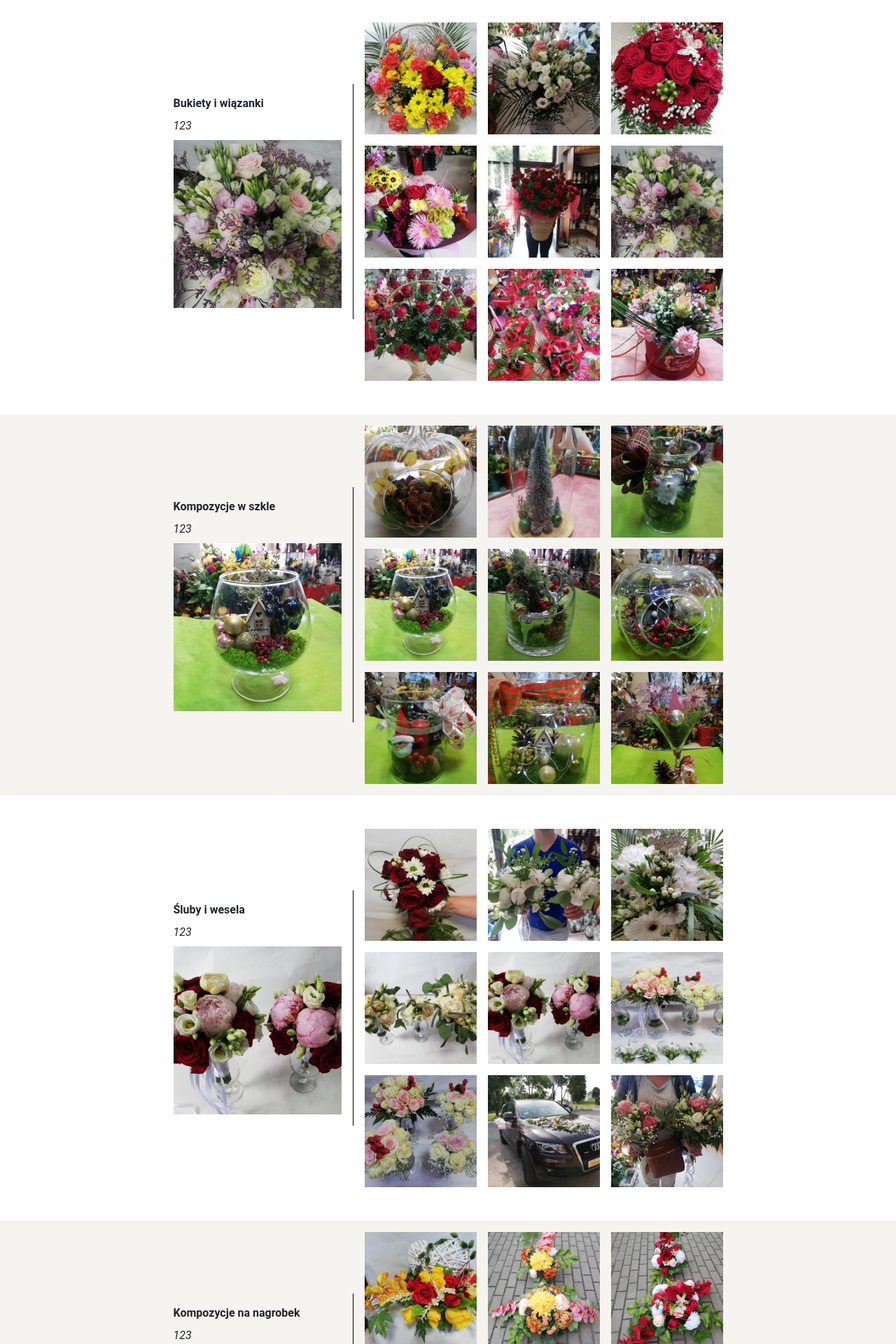
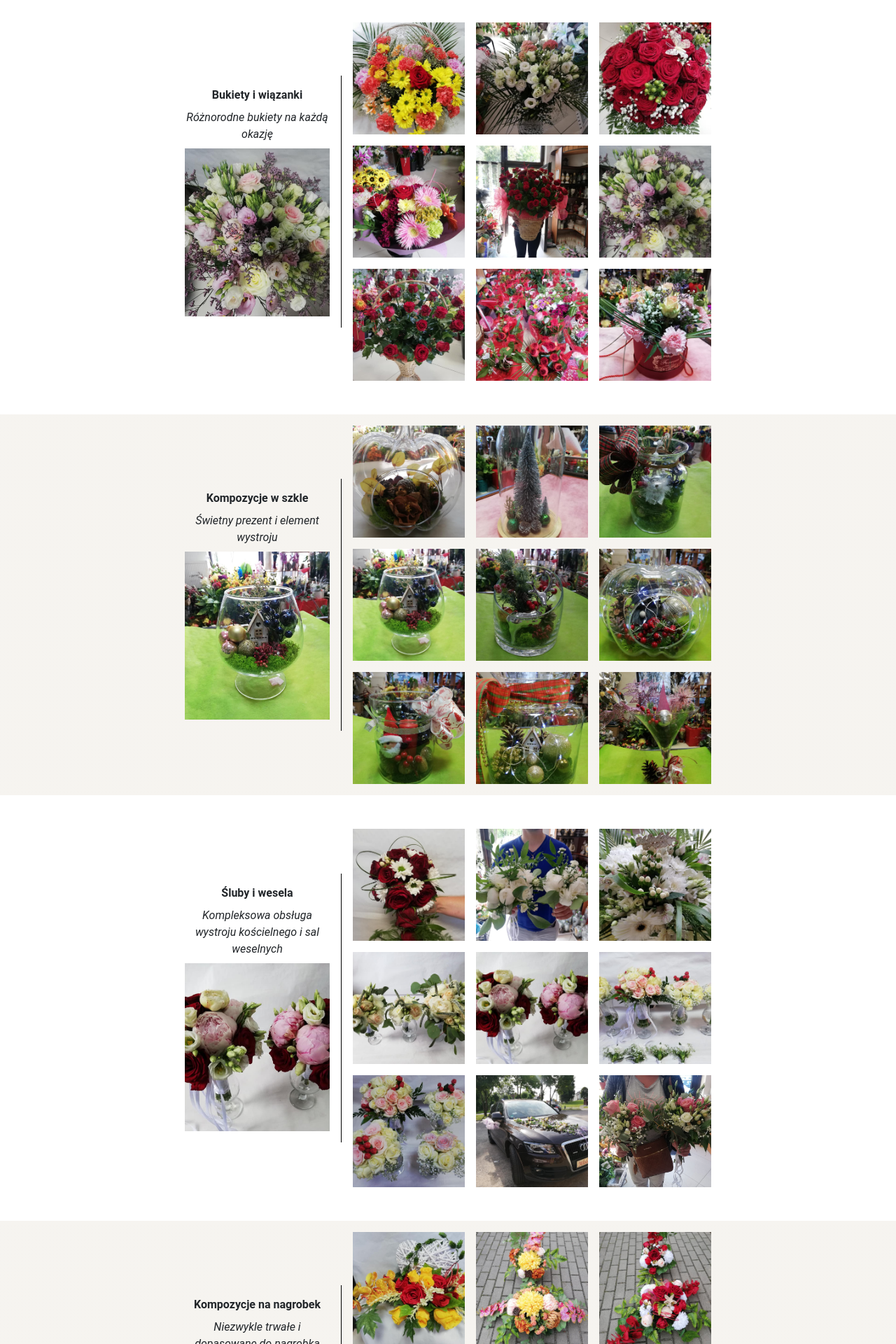
Before and after one commit to SebastianBabinski1/Florists, a React (Create React App) app: page /offer in a window 1280 px wide. Shown: the part 480-2400 px from the top of the page at 70% size. Built offline with nearby package versions, Linux system fonts and the light colour scheme.

Commit message:
Improved styling of offer

```diff
--- a/src/components/Offer/Bouquets.tsx
+++ b/src/components/Offer/Bouquets.tsx
@@ -15,7 +15,9 @@ export const Bouquets = () => {
     >
       <div className="offer-wrapper__left">
         <p className="offer-wrapper__left__title">Bukiety i wiązanki</p>
-        <p className="offer-wrapper__left__description">123</p>
+        <p className="offer-wrapper__left__description">
+          Różnorodne bukiety na każdą okazję
+        </p>
         <img
           className="offer-wrapper__left__image"
           src="assets/Bouquets/bouquet6.jpg"
--- a/src/components/Offer/Cemetery.tsx
+++ b/src/components/Offer/Cemetery.tsx
@@ -16,7 +16,9 @@ export const Cemetery = () => {
     >
       <div className="offer-wrapper__left">
         <p className="offer-wrapper__left__title">Kompozycje na nagrobek</p>
-        <p className="offer-wrapper__left__description">123</p>
+        <p className="offer-wrapper__left__description">
+          Niezwykle trwałe i dopasowane do nagrobka
+        </p>
         <img
           className="offer-wrapper__left__image"
           src="assets/Cemetery/cemetery5.jpg"
--- a/src/components/Offer/Compositions.tsx
+++ b/src/components/Offer/Compositions.tsx
@@ -16,7 +16,9 @@ export const Compositions = () => {
     >
       <div className="offer-wrapper__left">
         <p className="offer-wrapper__left__title">Kompozycje w szkle</p>
-        <p className="offer-wrapper__left__description">123</p>
+        <p className="offer-wrapper__left__description">
+          Świetny prezent i element wystroju
+        </p>
         <img
           className="offer-wrapper__left__image"
           src="assets/Compositions/composition4.jpg"
--- a/src/components/Offer/Offer.tsx
+++ b/src/components/Offer/Offer.tsx
@@ -25,8 +25,8 @@ export const Offer = () => {
       <div className="offer-content-wrapper">
         <p className="offer-content-title page-title">OFERTA</p>
         <div className="offers">
+          <Modal path={path} />
           <PathContext.Provider value={{ setPath }}>
-            <Modal path={path} />
             <Bouquets />
             <Compositions />
             <Weddings />
--- a/src/components/Offer/Weddings.tsx
+++ b/src/components/Offer/Weddings.tsx
@@ -16,7 +16,9 @@ export const Weddings = () => {
     >
       <div className="offer-wrapper__left">
         <p className="offer-wrapper__left__title">Śluby i wesela</p>
-        <p className="offer-wrapper__left__description">123</p>
+        <p className="offer-wrapper__left__description">
+          Kompleksowa obsługa wystroju kościelnego i sal weselnych
+        </p>
         <img
           className="offer-wrapper__left__image"
           src="assets/Weddings/wedding5.jpg"
--- a/src/components/Offer/Wreaths.tsx
+++ b/src/components/Offer/Wreaths.tsx
@@ -16,7 +16,9 @@ export const Wreaths = () => {
     >
       <div className="offer-wrapper__left">
         <p className="offer-wrapper__left__title">Wieńce pogrzebowe</p>
-        <p className="offer-wrapper__left__description">123</p>
+        <p className="offer-wrapper__left__description">
+          Wykonane z najlepszych materiałów
+        </p>
         <img
           className="offer-wrapper__left__image"
           src="assets/Wreaths/wreath6.jpg"
--- a/src/index.css
+++ b/src/index.css
@@ -278,7 +278,9 @@
   background-position: right bottom;
 }
 .offer-wrapper__left {
+  text-align: center;
   padding: 1rem;
+  width: 15rem;
   border-right: 1px solid black;
 }
 .offer-wrapper__left__title {
@@ -290,9 +292,9 @@
   margin-bottom: 0.5rem;
 }
 .offer-wrapper__left__image {
-  width: 15rem;
+  object-fit: cover;
   height: 15rem;
-  object-fit: cover;
+  width: 100%;
 }
 .offer-wrapper__right {
   display: grid;
--- a/src/styles/Offer/_Offer.scss
+++ b/src/styles/Offer/_Offer.scss
@@ -9,7 +9,9 @@
     background-position: right bottom;
 
     &__left{
+        text-align: center;
         padding: 1rem;
+        width: 15rem;
         border-right: 1px solid black;
         &__title{
             font-weight: bold;
@@ -19,13 +21,13 @@
         &__description{
             font-style: italic;
             margin-bottom: 0.5rem;
-
         }
 
         &__image{
-            width: 15rem;
+            object-fit: cover;
             height: 15rem;
-            object-fit: cover;
+            width: 100%;
+
         }
     }
 
--- a/src/styles/index.scss
+++ b/src/styles/index.scss
@@ -6,9 +6,7 @@
 @use './Footer';
 @use './About/AboutContent';
 @use './About/Opinions';
-@use './Offer/Bouquets';
 @use './Offer/Offer';
-@use './Offer/Compositions';
 @use './Offer/Modal';
 @use './Contact/Contact';
 @use './Shop/Shop.scss';
```
Also changed, not shown: src/styles/Offer/_Bouquets.scss (deleted), src/styles/Offer/_Compositions.scss (deleted), 1 other file (tests, documents, lock files or other folders).
